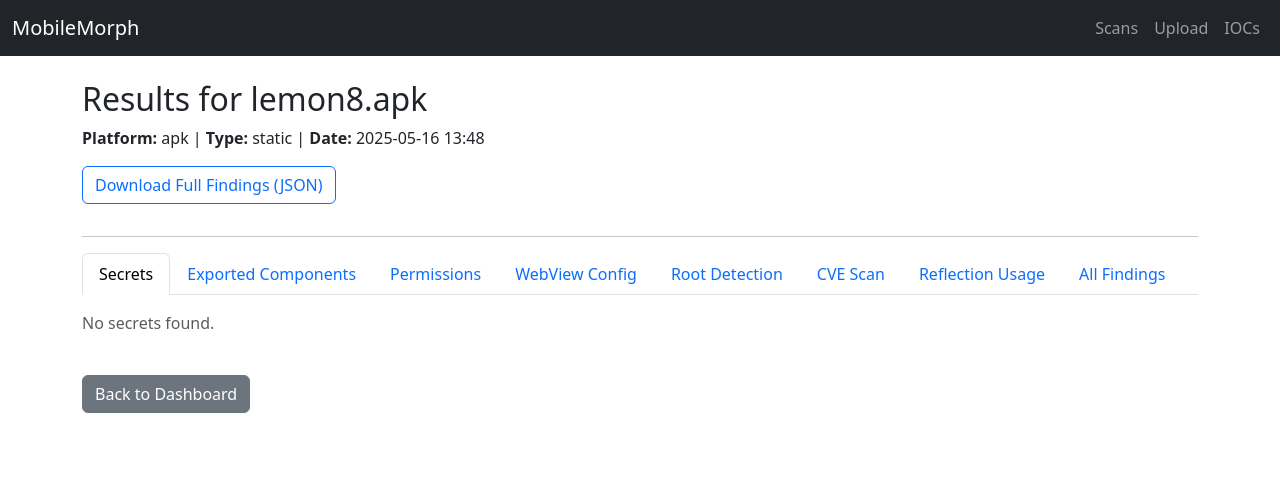
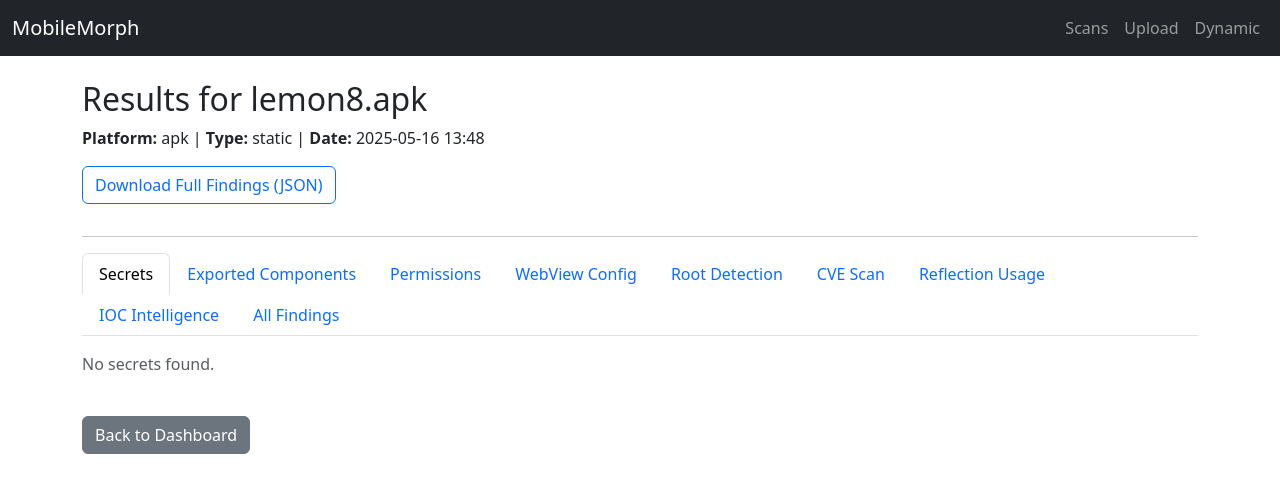
Before and after one commit to masmi9/MobileMorph, a Flask app: page /results/1 in a window 1280 px wide. Shown: the top 493 px of the page. Run offline with Flask 3, Linux system fonts and the light colour scheme.

Commit message:
incorporate dynamic analysis to the UI

```diff
--- a/dashboard/routes.py
+++ b/dashboard/routes.py
@@ -7,10 +7,12 @@
 from dashboard.models import ScanResult, IOCEntry
 from dashboard.progress_tracker import get_progress, update_progress
 from static import apk_static_analysis as apk
+from dynamic import dynamic_runner as dyna
 from static import ipa_static_analysis as ipa
 from static import secrets_scanner as secrets
 from utils.paths import get_output_folder
 from report.report_generator import ReportGenerator
+from utils import logger
 
 main = Blueprint("main", __name__)
 
@@ -102,3 +104,34 @@
         flash(f"Error deleting scan: {e}", "danger")
 
     return redirect(url_for('main.index'))
+
+@main.route('/dynamic/latest')
+def run_dynamic_on_latest():
+    # Get latest uploaded scan from DB
+    latest_scan = ScanResult.query.order_by(ScanResult.created_at.desc()).first()
+    if not latest_scan:
+        flash("No uploaded file found for dynamic analysis.", "warning")
+        return redirect(url_for("main.index"))
+
+    file_path = os.path.join("uploads", latest_scan.filename)
+    if not os.path.exists(file_path):
+        flash(f"Uploaded file {latest_scan.filename} not found.", "danger")
+        return redirect(url_for("main.index"))
+
+    try:
+        if latest_scan.filename.endswith(".apk"):
+            logger.info(f"Running dynamic analysis for APK: {latest_scan.filename}")
+            dynamic_results = dyna.start_dynamic_analysis(file_path)
+        elif latest_scan.filename.endswith(".ipa"):
+            logger.info(f"Running dynamic analysis for IPA: {latest_scan.filename}")
+            dynamic_results = start_dynamic_analysis(file_path)
+        else:
+            flash("Unsupported file type for dynamic analysis.", "danger")
+            return redirect(url_for("main.index"))
+    except Exception as e:
+        logger.warning(f"Dynamic analysis failed: {e}")
+        flash(f"Error during dynamic analysis: {e}", "danger")
+        return redirect(url_for("main.index"))
+
+    flash(f"Dynamic analysis completed for {latest_scan.filename}.", "success")
+    return render_template("dynamic_results.html", results=dynamic_results, filename=latest_scan.filename)
--- a/dashboard/templates/base.html
+++ b/dashboard/templates/base.html
@@ -13,7 +13,7 @@
             <ul class="navbar-nav ms-auto">
                 <li class="nav-item"><a class="nav-link" href="/">Scans</a></li>
                 <li class="nav-item"><a class="nav-link" href="/upload">Upload</a></li>
-                <li class="nav-item"><a class="nav-link" href="/iocs">IOCs</a></li>
+                <li class="nav-item"><a class="nav-link" href="{{ url_for('main.run_dynamic_on_latest') }}">Dynamic</a></li>
             </ul>
         </div>
     </div>
--- a/dashboard/templates/results.html
+++ b/dashboard/templates/results.html
@@ -23,6 +23,7 @@
   <li class="nav-item"><button class="nav-link" data-bs-toggle="tab" data-bs-target="#root">Root Detection</button></li>
   <li class="nav-item"><button class="nav-link" data-bs-toggle="tab" data-bs-target="#cve">CVE Scan</button></li>
   <li class="nav-item"><button class="nav-link" data-bs-toggle="tab" data-bs-target="#reflection">Reflection Usage</button></li>
+  <li class="nav-item"><button class="nav-link" data-bs-toggle="tab" data-bs-target="#ioc">IOC Intelligence</button></li>
   {% if result.platform == 'ipa' %}
     <li class="nav-item"><button class="nav-link" data-bs-toggle="tab" data-bs-target="#ats">ATS Config</button></li>
     <li class="nav-item"><button class="nav-link" data-bs-toggle="tab" data-bs-target="#uiwebview">UIWebView</button></li>
@@ -48,7 +49,7 @@
     {% endif %}
   </div>
 
-  <!-- APK Tabs -->
+  <!-- Exported Components -->
   <div class="tab-pane fade" id="components">
     {% if parsed["exported_components"] %}
       <ul class="list-group">
@@ -61,6 +62,7 @@
     {% endif %}
   </div>
 
+  <!-- Permissions -->
   <div class="tab-pane fade" id="permissions">
     {% if parsed["permissions"] %}
       <ul class="list-group">
@@ -90,6 +92,7 @@
     {% endif %}
   </div>
 
+  <!-- WebView -->
   <div class="tab-pane fade" id="webview">
     {% if parsed["webview_config"] %}
       <ul class="list-group">
@@ -102,6 +105,7 @@
     {% endif %}
   </div>
 
+  <!-- Root Detection -->
   <div class="tab-pane fade" id="root">
     {% if parsed["root_detection"] %}
       <ul class="list-group">
@@ -114,6 +118,7 @@
     {% endif %}
   </div>
 
+  <!-- CVE Scan -->
   <div class="tab-pane fade" id="cve">
     {% if parsed["cve_scan_results"] %}
       <ul class="list-group">
@@ -154,6 +159,7 @@
     {% endif %}
   </div>
 
+  <!-- Reflection -->
   <div class="tab-pane fade" id="reflection">
     {% if parsed["reflection_usage"] %}
       <ul class="list-group">
@@ -166,6 +172,19 @@
     {% endif %}
   </div>
 
+  <!-- IOC -->
+  <div class="tab-pane fade" id="ioc">
+    {% if parsed["ioc_candidates"] %}
+      <ul class="list-group">
+        {% for ioc in parsed["ioc_candidates"] %}
+          <li class="list-group-item"><code>{{ ioc }}</code></li>
+        {% endfor %}
+      </ul>
+      <p class="mt-2"><em>Enriched IOC results logged in <code>threat_intel/indicators.json</code>.</em></p>
+    {% else %}
+      <p class="text-muted">No IOC candidates detected.</p>
+    {% endif %}
+  </div>
 
   <!-- iOS Tabs -->
   <div class="tab-pane fade" id="ats">
```
Also changed, not shown: static/apk_static_analysis.py (+14 -0 lines), threat_intel/ti_scanner.py (+9 -4 lines), 1 other file.
